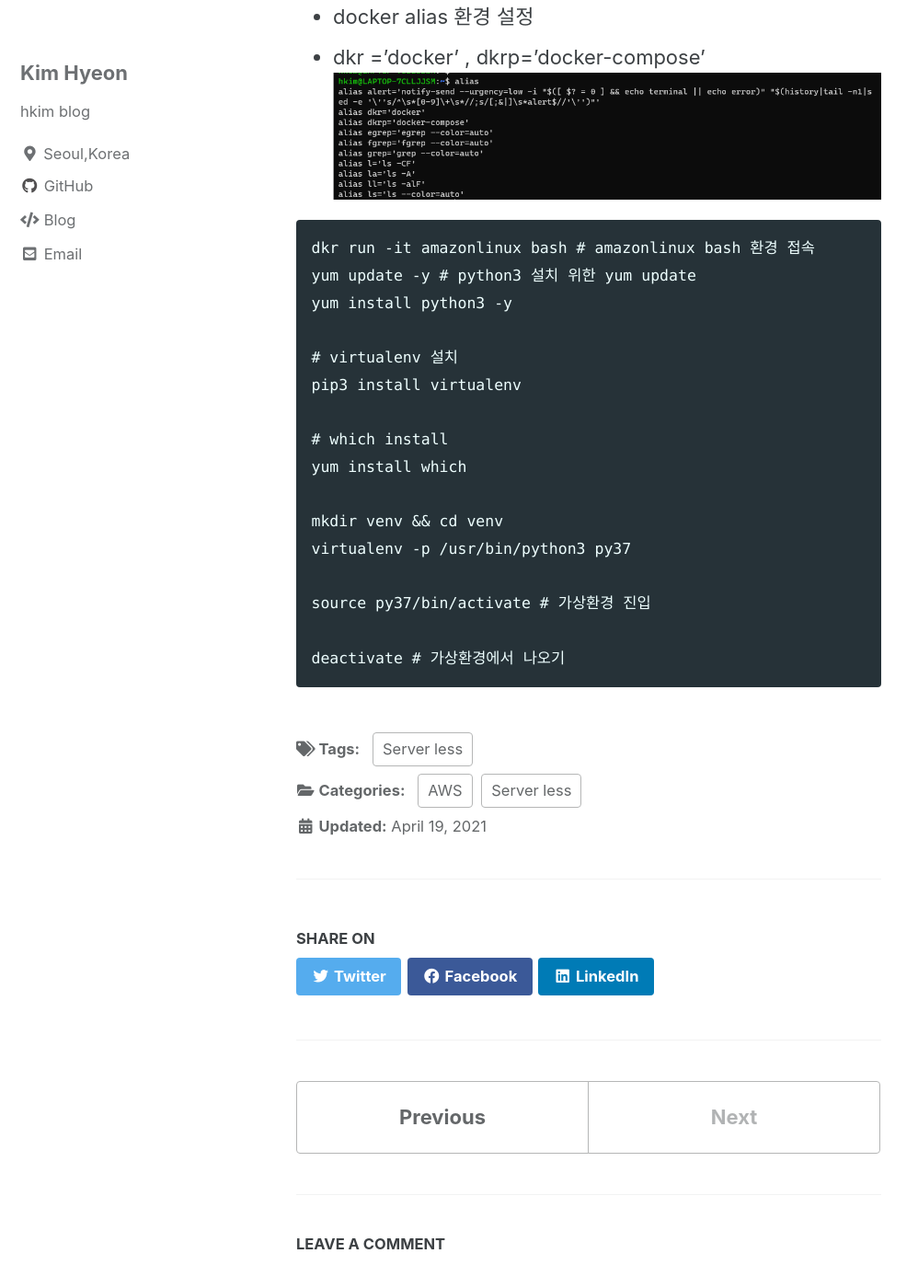
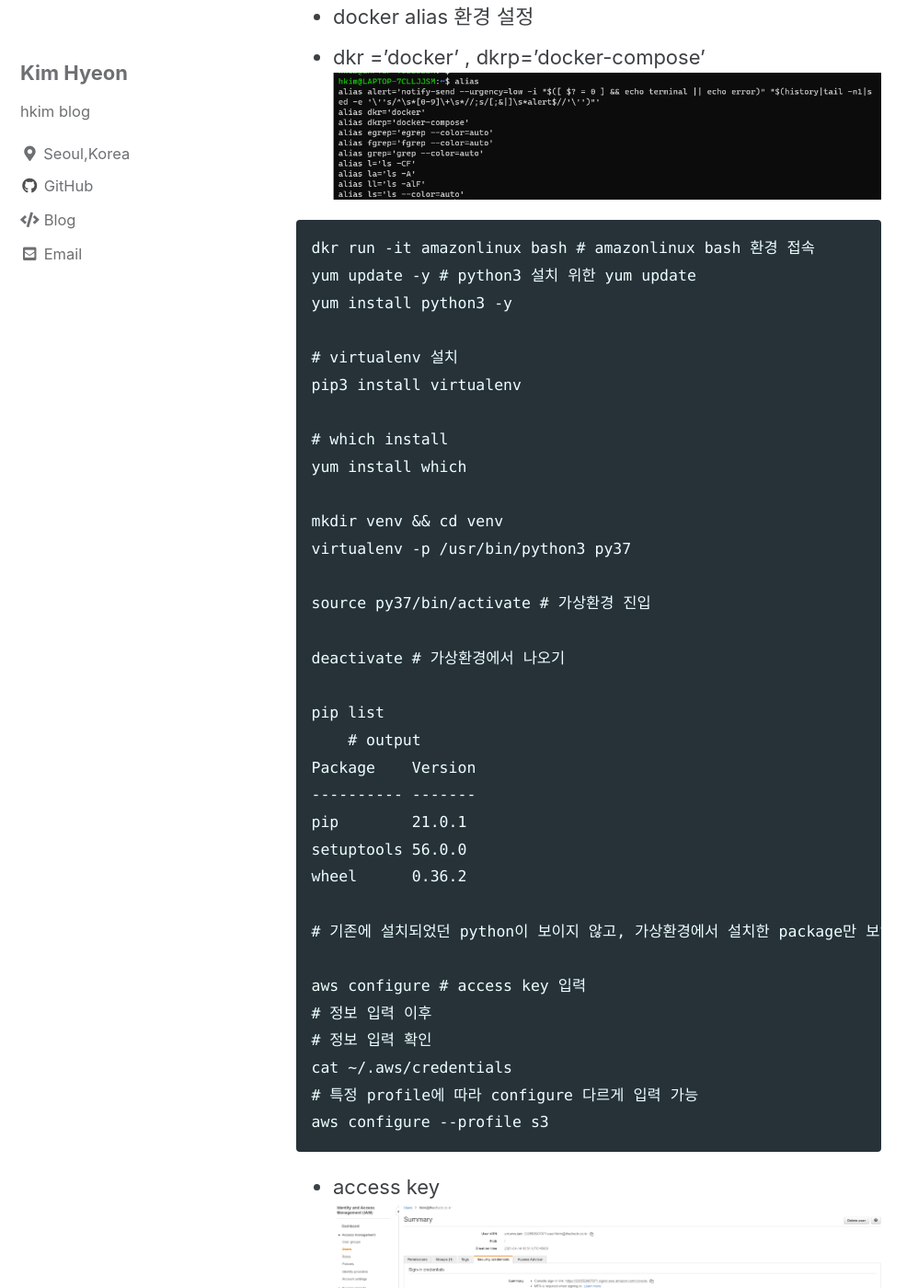
Before and after one commit to hyeonkimmm/hyeonkimmm.github.io, a Jekyll site: the page built from _posts/2021-04-19-aws_serverless_project_02.md, in a window 1280 px wide and 1400 px high, scrolled down 323 px. Shown: the whole window at 92% size, without its empty margins (0-998 px from the left). Built offline with Jekyll 4.4.1, drawn with Linux system fonts in a browser that asks for light colours; cached includes are drawn as plain includes; comment, search, counter and statistics services are not loaded; some of the changed text lies outside the part shown.

Commit message:
create serverless project02 md

````diff
--- a/_posts/2021-04-19-aws_serverless_project_02.md
+++ b/_posts/2021-04-19-aws_serverless_project_02.md
@@ -30,4 +30,23 @@ virtualenv -p /usr/bin/python3 py37
 source py37/bin/activate # 가상환경 진입
 
 deactivate # 가상환경에서 나오기
+
+pip list
+    # output
+Package    Version
+---------- -------
+pip        21.0.1
+setuptools 56.0.0
+wheel      0.36.2
+
+# 기존에 설치되었던 python이 보이지 않고, 가상환경에서 설치한 package만 보임
+
+aws configure # access key 입력
+# 정보 입력 이후
+# 정보 입력 확인
+cat ~/.aws/credentials
+# 특정 profile에 따라 configure 다르게 입력 가능
+aws configure --profile s3
 ```
+- access key
+![access_key](/image/lecture/02/access_key.png)
````
Also changed, not shown: _posts/2021-04-19-aws_serverless_project_03.md (added, +12 -0 lines), image/lecture/02/access_key.png (added).
